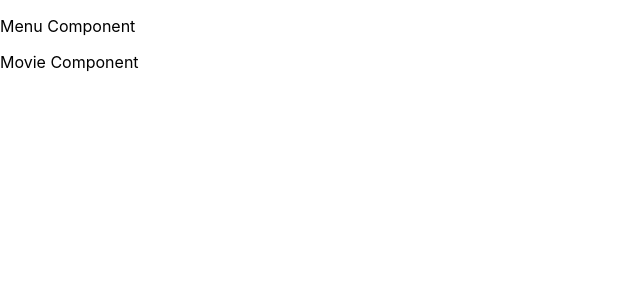
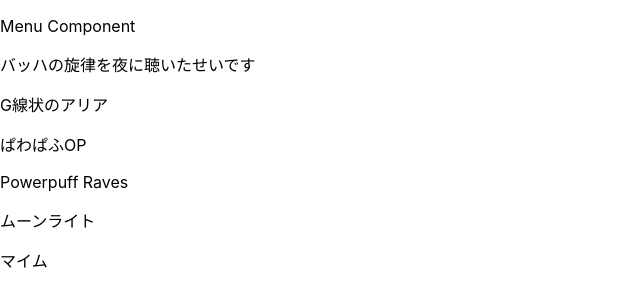
Before and after one commit to huonchan/shiokara, a React (Create React App) app: page / in a window 1280 px wide. Shown: the top 306 px of the page, without its empty margins (0-640 px from the left). Built offline with nearby package versions, Linux system fonts and the light colour scheme.

Commit message:
レイアウト調整

```diff
--- a/src/index.css
+++ b/src/index.css
@@ -11,3 +11,15 @@ code {
   font-family: source-code-pro, Menlo, Monaco, Consolas, 'Courier New',
     monospace;
 }
+
+
+.container_items
+{
+  display: inline-block;
+  font-size: 16px;
+}
+
+.container
+{
+  font-size: 0;
+}
--- a/src/index.js
+++ b/src/index.js
@@ -1,31 +1,27 @@
 import React from 'react';
 import ReactDOM from 'react-dom';
 import './index.css';
-import App from './App';
+import App from './App'; //todo:いずれ消えてもらう
 import * as serviceWorker from './serviceWorker';
 import YouTube from 'react-youtube';
 
-
+//todo:別ファイルに分けろ。あと選択肢は外部ファイルか何かに定義しろ。
 class Menu extends React.Component {
   render() {
     return (
-      <div id ='Menu>'>
+      <div id ='Menu' class='container_items'>
         <p>Menu Component</p>
+        <p>バッハの旋律を夜に聴いたせいです</p>
+        <p>G線状のアリア</p>
+        <p>ぱわぱふOP</p>
+        <p>Powerpuff Raves</p>
+        <p>ムーンライト</p>
+        <p>マイム</p>
+
       </div>
     )
   }
 }
-
-class Movie extends React.Component {
-  render() {
-    return (
-      <div>
-        <p>Movie Component</p>
-      </div>
-    )
-  }
-}
-
 
 class Youtube extends React.Component {
   render() {
@@ -38,11 +34,13 @@ class Youtube extends React.Component {
     };
 
     return (
+      <div id ='movie' class='container_items'>
         <YouTube
-        videoId="KSC94cDM85s"
+          videoId='KSC94cDM85s'
           opts={opts}
           onReady={this._onReady}
         />
+      </div>
     );
   }
 
@@ -52,16 +50,13 @@ class Youtube extends React.Component {
   }
 }
 
-class Content extends React.Component {
-
-}
-
 
 ReactDOM.render(
   <React.StrictMode>
+    <div id='content_root' class ='container'>
       <Menu />
-    <Movie />
       <Youtube />
+    </div>
   </React.StrictMode>,
   document.getElementById('root')
 );
```
Lines whose indentation alone changed are shown as unchanged.
